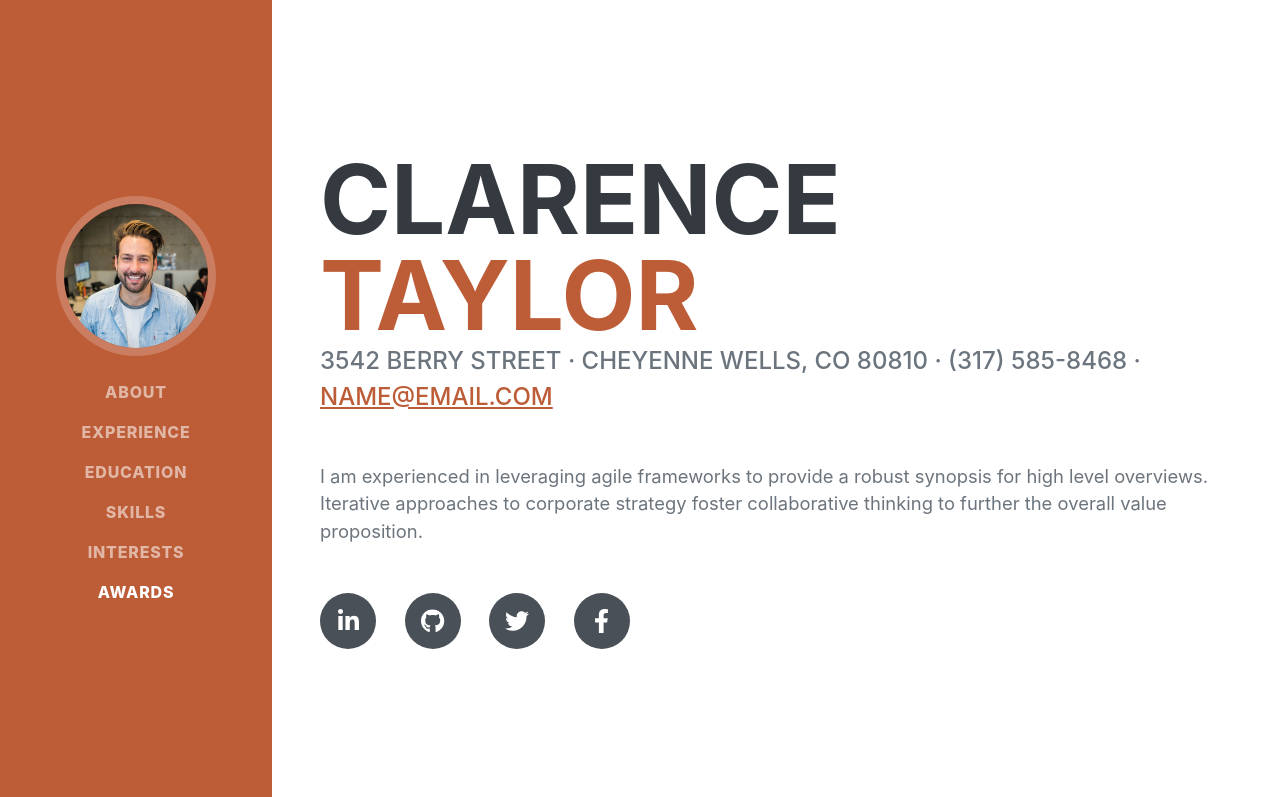
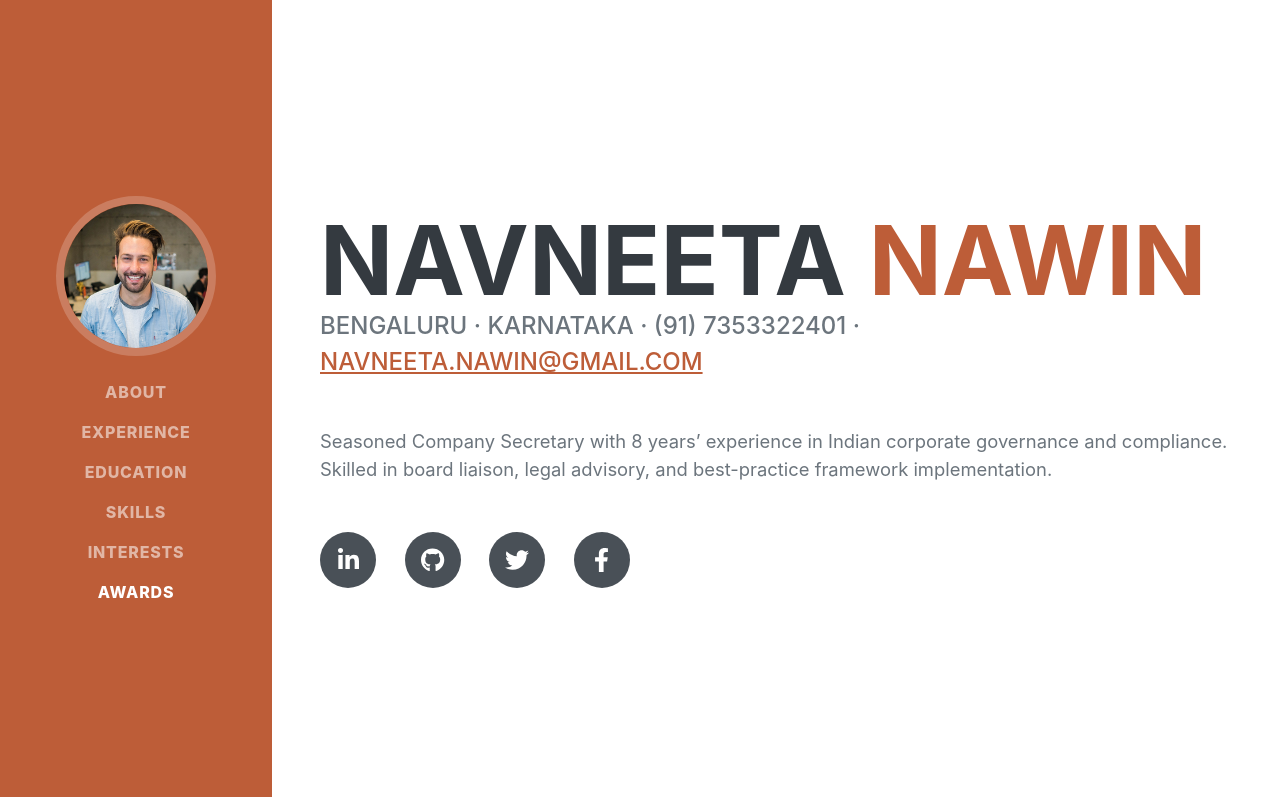
Before and after one commit to navneetanawin/navneetanawin.github.io, a plain HTML site: page index.html in a window 1280 px wide. Shown: the top 797 px of the page. Drawn offline with nearby package versions, Linux system fonts and the light colour scheme; a web font is replaced by a local one.

Commit message:
Update index.html

```diff
--- a/index.html
+++ b/index.html
@@ -40,14 +40,14 @@
             <section class="resume-section" id="about">
                 <div class="resume-section-content">
                     <h1 class="mb-0">
-                        Clarence
-                        <span class="text-primary">Taylor</span>
+                        Navneeta
+                        <span class="text-primary">Nawin</span>
                     </h1>
                     <div class="subheading mb-5">
-                        3542 Berry Street · Cheyenne Wells, CO 80810 · (317) 585-8468 ·
-                        <a href="mailto:name@email.com">name@email.com</a>
+                        Bengaluru · Karnataka · (91) 7353322401 ·
+                        <a href="mailto:navneeta.nawin@gmail.com">navneeta.nawin@gmail.com</a>
                     </div>
-                    <p class="lead mb-5">I am experienced in leveraging agile frameworks to provide a robust synopsis for high level overviews. Iterative approaches to corporate strategy foster collaborative thinking to further the overall value proposition.</p>
+                    <p class="lead mb-5">Seasoned Company Secretary with 8 years’ experience in Indian corporate governance and compliance. Skilled in board liaison, legal advisory, and best-practice framework implementation.</p>
                     <div class="social-icons">
                         <a class="social-icon" href="#!"><i class="fab fa-linkedin-in"></i></a>
                         <a class="social-icon" href="#!"><i class="fab fa-github"></i></a>
```
